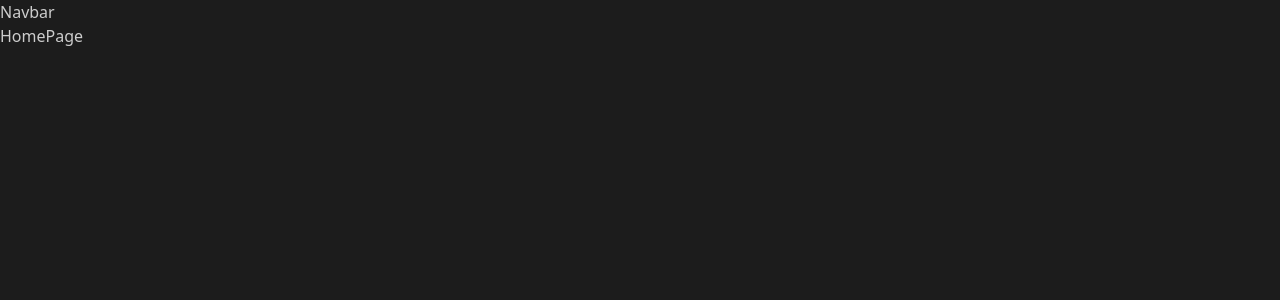
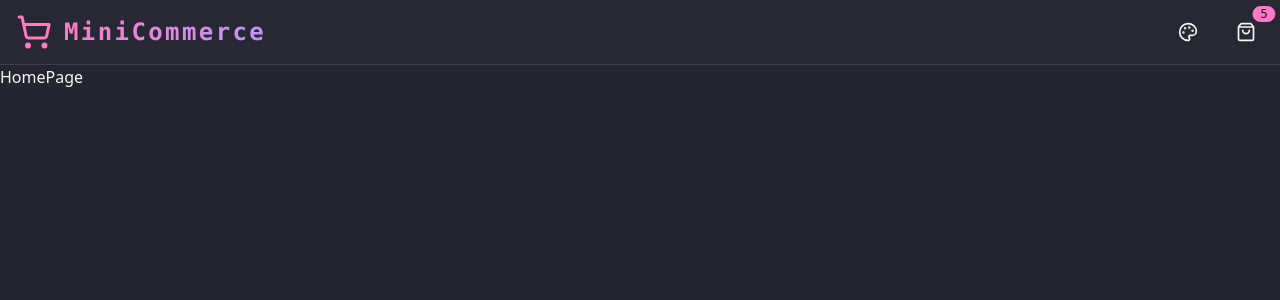
Before and after one commit to dimassmaulanaaa/pern-computepedia, a React (Vite) app in the folder frontend/: page / in a window 1280 px wide. Shown: the top 300 px of the page. Built offline with nearby package versions, Linux system fonts and the light colour scheme.

Commit message:
feat: implement theme switching functionality

```diff
--- a/frontend/src/App.jsx
+++ b/frontend/src/App.jsx
@@ -1,4 +1,6 @@
 import { Routes, Route } from "react-router-dom";
+
+import { useThemeStore } from "./store/useThemeStore";
 
 import Navbar from "./components/Navbar";
 
@@ -6,8 +8,9 @@
 import ProductPage from "./pages/ProductPage";
 
 function App() {
+	const { theme } = useThemeStore();
 	return (
-		<div className="min-h-screen bg-base-200 transition-colors duration-300">
+		<div className="min-h-screen bg-base-200 transition-colors duration-300" data-theme={theme}>
 			<Navbar />
 
 			<Routes>
--- a/frontend/src/components/Navbar.jsx
+++ b/frontend/src/components/Navbar.jsx
@@ -1,7 +1,45 @@
-import React from "react";
+import { Link, useResolvedPath } from "react-router-dom";
+import { ShoppingCartIcon, ShoppingBagIcon } from "lucide-react";
+
+import ThemeSelector from "./ThemeSelector";
 
 function Navbar() {
-	return <div>Navbar</div>;
+	const { pathname } = useResolvedPath();
+	const isHomePage = pathname === "/";
+
+	return (
+		<div className="bg-base-100/80 backdrop-blur-lg border-b border-base-content/10 sticky top-0 z-50">
+			<div className="max-w-7xl mx-auto">
+				<div className="navbar px-4 min-h-[4rem] justify-between">
+					{/* LOGO */}
+					<div className="flex-1 lg:flex-none">
+						<Link to="/" className="hover:opacity-80 transition-opacity">
+							<div className="flex items-center gap-2">
+								<ShoppingCartIcon className="size-9 text-primary" />
+								<span className="font-semibold font-mono tracking-widest text-2xl px-1 bg-clip-text text-transparent bg-gradient-to-r from-primary to-secondary">
+									MiniCommerce
+								</span>
+							</div>
+						</Link>
+					</div>
+
+					{/* RIGHT SECTION */}
+					<div className="flex items-center gap-4">
+						<ThemeSelector />
+
+						{isHomePage && (
+							<div className="indicator">
+								<div className="p-2 rounded-full hover:bg-base-200 transition-colors">
+									<ShoppingBagIcon className="size-5" />
+									<span className="badge badge-sm badge-primary indicator-item">5</span>
+								</div>
+							</div>
+						)}
+					</div>
+				</div>
+			</div>
+		</div>
+	);
 }
 
 export default Navbar;
--- /dev/null
+++ b/frontend/src/components/ThemeSelector.jsx
@@ -0,0 +1,46 @@
+import { PaletteIcon } from "lucide-react";
+
+import { THEMES } from "../constants";
+
+import { useThemeStore } from "../store/useThemeStore";
+
+function ThemeSelector() {
+	const { theme, setTheme } = useThemeStore();
+
+	return (
+		<div className="dropdown dropdown-end">
+			{/* DROPDOWN TRIGGER */}
+			<button tabIndex={0} className="btn btn-ghost btn-circle">
+				<PaletteIcon className="size-5" />
+			</button>
+
+			<div
+				tabIndex={0}
+				className="dropdown-content mt-2 p-1 shadow-2xl bg-base-200 backdrop-blur-lg rounded-2xl w-56 border border-base-content/10"
+			>
+				{THEMES.map((themeOption) => (
+					<button
+						key={themeOption.name}
+						className={`
+                w-full px-4 py-3 rounded-xl flex items-center gap-3 transition-colors
+                ${theme === themeOption.name ? "bg-primary/10 text-primary" : "hover:bg-base-content/5"}
+              `}
+						onClick={() => setTheme(themeOption.name)}
+					>
+						<PaletteIcon className="size-4" />
+						<span className="text-sm font-medium">{themeOption.label}</span>
+
+						{/* THEME PREVIEW COLORS */}
+						<div className="ml-auto flex gap-1">
+							{themeOption.colors.map((color, i) => (
+								<span key={i} className="size-2 rounded-full" style={{ backgroundColor: color }} />
+							))}
+						</div>
+					</button>
+				))}
+			</div>
+		</div>
+	);
+}
+
+export default ThemeSelector;
--- /dev/null
+++ b/frontend/src/constants/index.js
@@ -0,0 +1,37 @@
+export const THEMES = [
+	{
+		name: "business",
+		label: "Business",
+		colors: ["#1C4E80", "#0091D5", "#7DB9DE"],
+	},
+	{
+		name: "cyberpunk",
+		label: "Cyberpunk",
+		colors: ["#FF00FF", "#00FFFF", "#FF7598"],
+	},
+	{
+		name: "dracula",
+		label: "Dracula",
+		colors: ["#282A36", "#BD93F9", "#FF79C6"],
+	},
+	{
+		name: "luxury",
+		label: "Luxury",
+		colors: ["#171618", "#B6862D", "#E2C697"],
+	},
+	{
+		name: "night",
+		label: "Night",
+		colors: ["#0F172A", "#334155", "#64748B"],
+	},
+	{
+		name: "retro",
+		label: "Retro",
+		colors: ["#e2d5bc", "#ef9995", "#a4cbb4"],
+	},
+	{
+		name: "valentine",
+		label: "Valentine",
+		colors: ["#E96D7B", "#FF8FAB", "#FFB3C6"],
+	},
+];
--- /dev/null
+++ b/frontend/src/store/useThemeStore.js
@@ -0,0 +1,9 @@
+import { create } from "zustand";
+
+export const useThemeStore = create((set) => ({
+	theme: localStorage.getItem("preferred-theme") || "dracula",
+	setTheme: (theme) => {
+		localStorage.setItem("preferred-theme", theme);
+		set({ theme });
+	},
+}));
```
